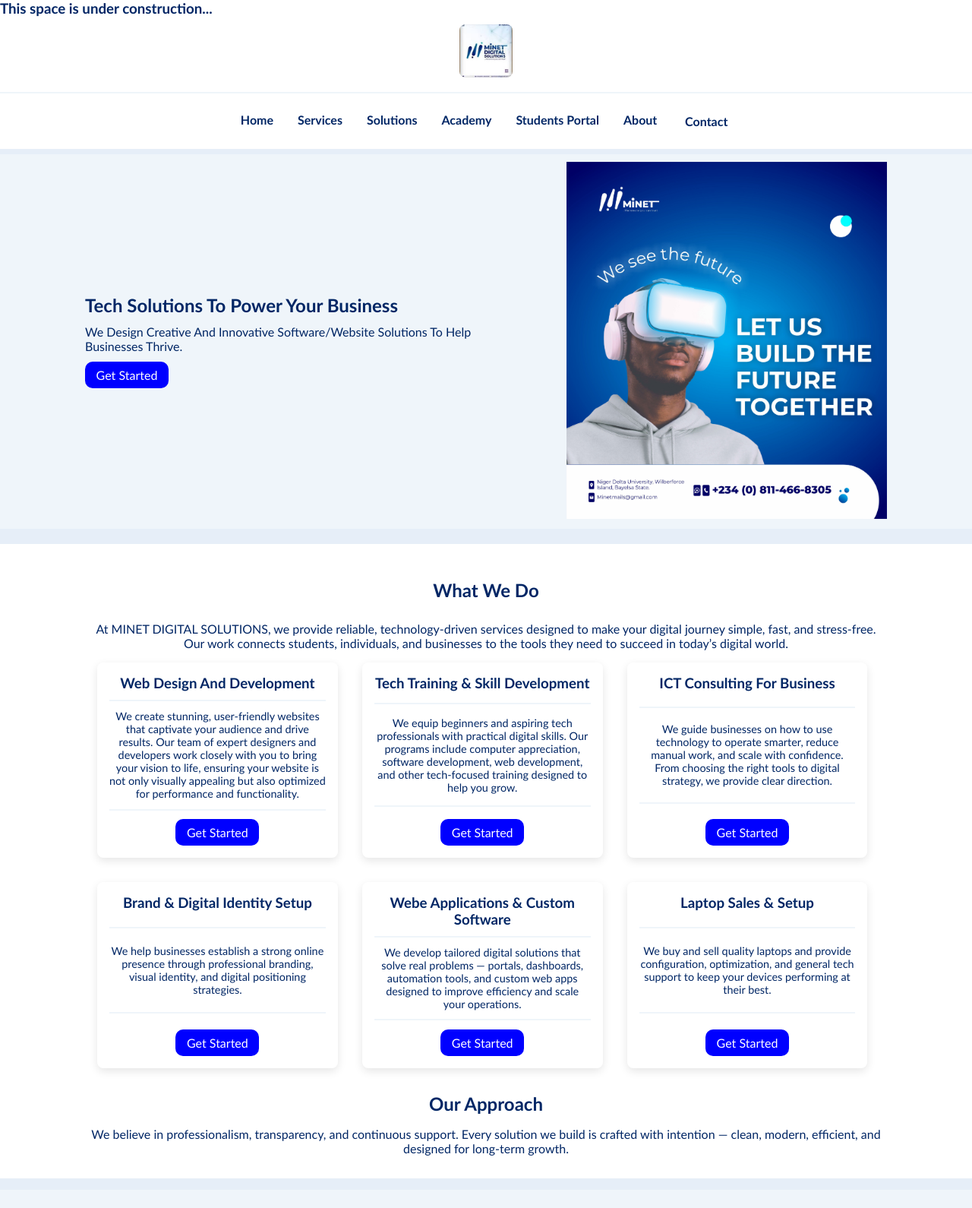
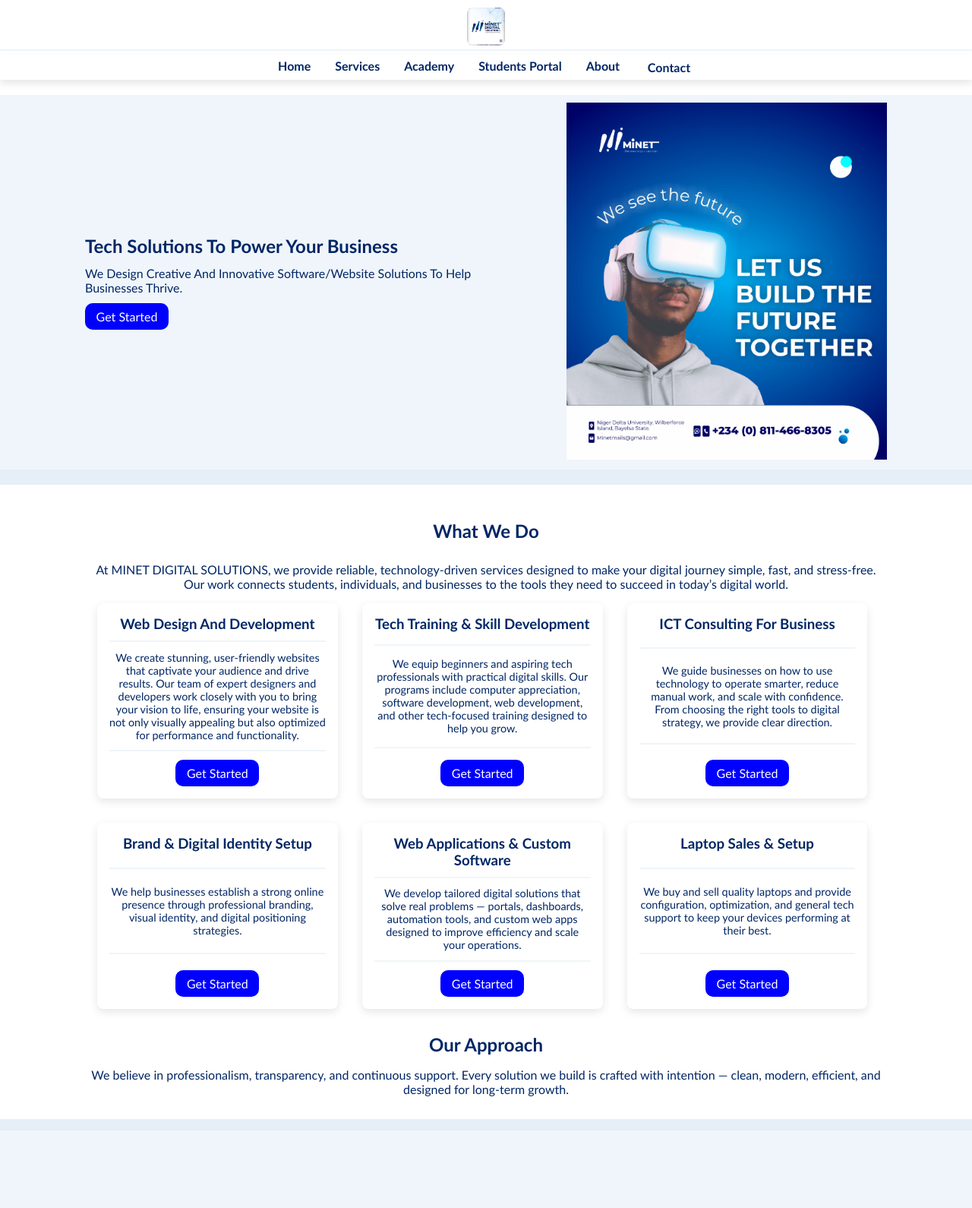
Before and after one commit to gpcelestine1/minet-digital-solutions-website-v1, a plain HTML site: page index.html in a window 1280 px wide. Shown: the top 1590 px of the page at 76% size. Drawn offline with Linux system fonts and the light colour scheme.

Commit message:
made little changes to the header

```diff
--- a/assets/style/main.css
+++ b/assets/style/main.css
@@ -1,12 +1,13 @@
+/* default style */
+
 * {
     margin: 0;
     padding: 0;
     box-sizing: border-box;
     font-family: 'Trebuchet MS', 'Lucida Sans Unicode', 'Lucida Grande', 'Lucida Sans', Arial, sans-serif;
     color: #012665;
+    scroll-behavior: smooth;
 }
-
-/* default style */
 .d-flex {
     display: flex;
     }
@@ -60,7 +61,7 @@
     border-radius: 10px;
     cursor: pointer;
     display: inline-block;
-    width: 220px;
+    width: 225px;
     text-align: center;
 }
 
@@ -75,12 +76,15 @@
 
 
 header{
-    gap: 1.2rem;
+    gap: .3rem;
+    position: sticky;
+    top: 0;
+    background-color: white;
 }
 #logo-container {
     margin-top: 10px;
-    width: 70px;
-    height: 70px;
+    width: 50px;
+    height: 50px;
     border-radius: 8px;
     overflow: hidden;
     }
@@ -98,7 +102,9 @@
     }
 
 .nav {
-    gap: 0.5rem;
+    gap: 0.2rem;
+    box-shadow: 0 5px 10px rgb(232, 231, 231);
+    z-index: 100;
     }
 
     /* Toggle button (mobile) */
@@ -140,7 +146,7 @@
 /* Navigation list (mobile) */
 .nav-list {
     position: absolute;
-    top: 220px;
+    top: 130px;
     width: calc(100% - 2rem);
     max-width: 320px;
     background: #011538;
@@ -167,9 +173,10 @@
 .nav-link:hover, .nav-link:focus {
     background: rgba(11, 22, 236, 0.09);
     outline: none;
+    transition: 300ms ease-in-out;
     }
 
-    .nav-cta {
+.nav-cta {
     background: linear-gradient(90deg,#06b6d4,#7c3aed);
     color: #061226;
     text-align: center;
@@ -191,7 +198,7 @@
     background-color: #eff5fa;
     height: 80vh;
     gap: 1rem;
-    border-top: 7px solid #e6eef8;
+    /* border-top: 7px solid #e6eef8; */
     border-bottom: 20px solid #e6eef8;
 }
 .hero-left{
--- a/index.html
+++ b/index.html
@@ -7,7 +7,6 @@
     <link rel="stylesheet" href="assets/style/main.css">
 </head>
 <body>
-    <h3>This space is under construction...</h3>
     <header class="d-flex flex-dir-column">
         <div id="logo" class="d-flex justify-center align-center gap-0.75rem">
             <div id="logo-container">
@@ -23,12 +22,11 @@
 
             <ul id="primary-navigation" class="nav-list" hidden>
                 <li><a href="index.html" class="nav-link">Home</a></li>
-                <li><a href="#" class="nav-link">Services</a></li>
-                <li><a href="#" class="nav-link">Solutions</a></li>
+                <li><a href="#services" class="nav-link">Services</a></li>
                 <li><a href="#" class="nav-link">Academy</a></li>
                 <li><a href="#" class="nav-link">Students Portal</a></li>
                 <li><a href="#" class="nav-link">About</a></li>
-                <li><a href="#" class="nav-link nav-cta">Contact</a></li>
+                <li><a href="#footer" class="nav-link nav-cta">Contact</a></li>
             </ul>
         </nav>
     </header>
@@ -48,7 +46,7 @@
     </section>
 
     <!-- what we do -->
-    <section class="what-we-do" class="d-flex flex-dir-column justify-center align-center">
+    <section id="services" class="what-we-do" class="d-flex flex-dir-column justify-center align-center">
         <div class="d-flex flex-dir-column gap-1">
             <h2>What We Do</h2>
             <p>At MINET DIGITAL SOLUTIONS, we provide reliable, technology-driven services designed to make your digital journey simple, fast, and stress-free. Our work connects students, individuals, and businesses to the tools they need to succeed in today’s digital world.</p>
@@ -111,7 +109,7 @@
             </div>
             <div class="card d-flex flex-dir-column justify-space-between align-center gap-1">
                 <div class="card-header">
-                    <h3>Webe Applications & Custom Software</h3>
+                    <h3>Web Applications & Custom Software</h3>
                 </div>
                 <span class="line-break"></span>
                 <div class="card-body">
@@ -143,17 +141,17 @@
     </section>
 
     <!-- footer -->
-    <footer class="d-flex flex-dir-column justify-center">
+    <footer id="footer" class="d-flex flex-dir-column justify-center">
         <div class="contact flex-dir-column d-flex justify-space-between align-center gap-3">
             <div class="contact-form">
                 <form action="#">
                     <div class="form-group">
-                        <input type="text" name="" id="" placeholder="Your Name">
-                        <input type="text" name="" id="" placeholder="Your Phone Number">
-                        <input type="email" name="email" id="email" placeholder="Your Email Address" required>
+                        <input type="text" name="" id="" placeholder="Your Name" readonly>
+                        <input type="text" name="" id="" placeholder="Your Phone Number" readonly>
+                        <input type="email" name="email" id="email" placeholder="Your Email Address" required readonly>
                     </div>
                     <div class="form-group">
-                        <textarea name="message" id="message" rows="4" placeholder="Your Message" required></textarea>
+                        <textarea name="message" id="message" rows="4" placeholder="Your Message" required readonly></textarea>
                         <button type="submit" class="btn form-btn">Send Message</button>
                     </div>
                 </form>
@@ -183,7 +181,7 @@
 
         </div>
         <div class="d-flex align-center justify-center">
-            <p class="copyright">&copy; 2025 MINET DIGITAL SOLUTIONS LIMITED. <br> All Rights Reserved.</p>
+            <p class="copyright">&copy; 2025 MINET DIGITAL SOLUTIONS LIMITED. <br> All Rights Reserved. <br> v 1.0</p>
         </div>
     </footer>
 
```
